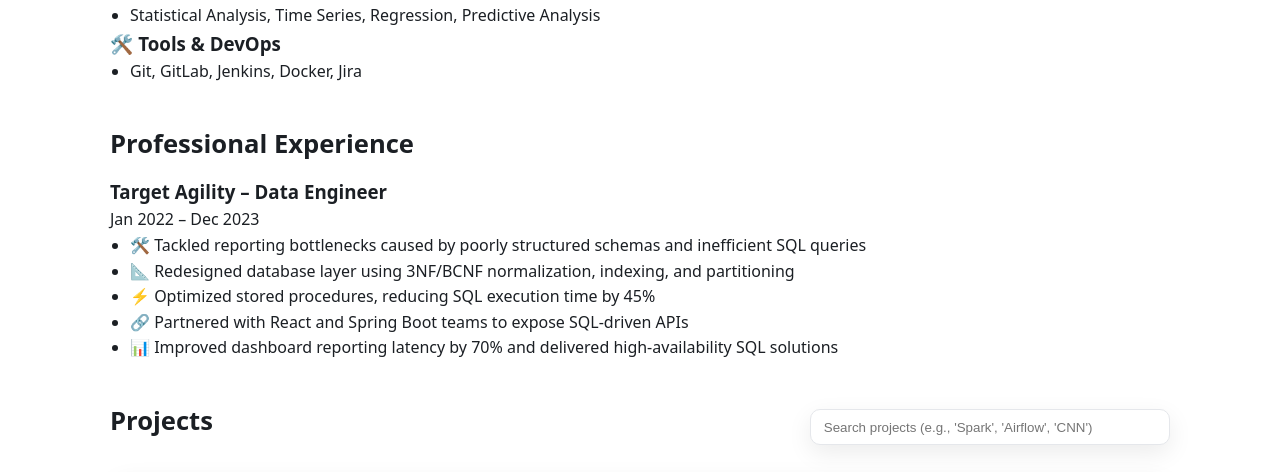
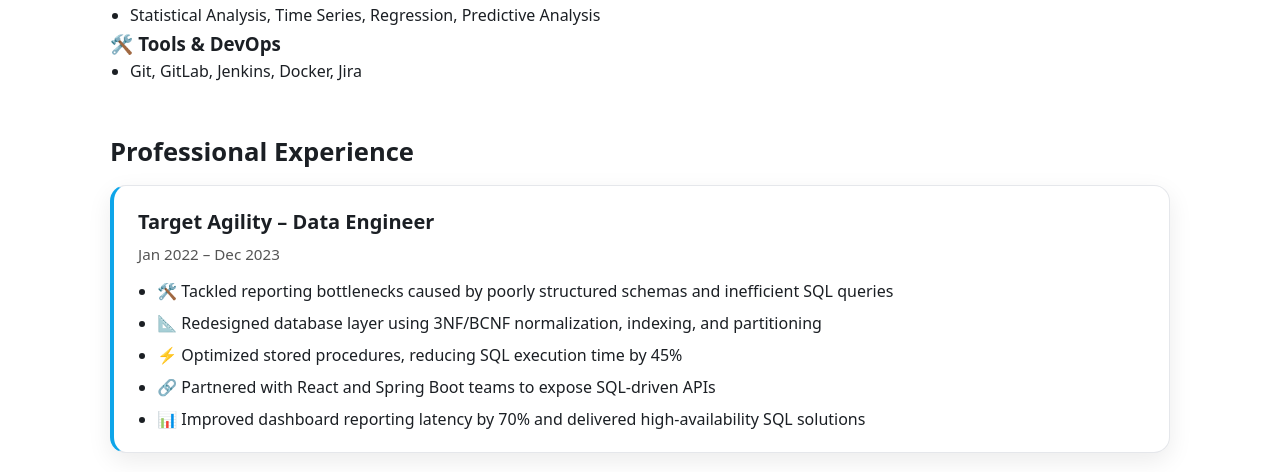
Before and after one commit to pranavgrandhe/Portfolio, a plain HTML site: page index.html in a window 1280 px wide. Shown: the part 967-1439 px from the top of the page. Drawn offline with Linux system fonts and the light colour scheme.

Commit message:
style.css

```diff
--- a/style.css
+++ b/style.css
@@ -115,6 +115,44 @@
 .edu-logo{ width:50px; height:44px; border-width:2px; }
 @media (max-width:480px){ .edu-logo{ width:40px; height:40px; } }
 
+/* ===== Experience Section ===== */
+#experience {
+  margin: 3rem 0;
+}
+
+.exp-card {
+  background: var(--card);
+  border: 1px solid var(--border);
+  border-left: 4px solid var(--accent);
+  border-radius: var(--radius);
+  box-shadow: var(--shadow);
+  padding: 1.25rem 1.5rem;
+  margin-bottom: 1.5rem;
+  transition: background var(--transition), border var(--transition);
+}
+
+.exp-card h3 {
+  margin-bottom: 0.25rem;
+  font-size: 1.25rem;
+}
+
+.exp-card .exp-duration {
+  color: var(--muted);
+  font-size: 0.95rem;
+  margin-bottom: 0.75rem;
+}
+
+.exp-card ul {
+  padding-left: 1.2rem;
+  display: grid;
+  gap: 0.4rem;
+}
+
+.exp-card li {
+  list-style: disc;
+  color: var(--text);
+}
+
 /* ===== Project Cards ===== */
 .card{
   display:grid; grid-template-columns:260px 1fr; gap:1rem;
```
